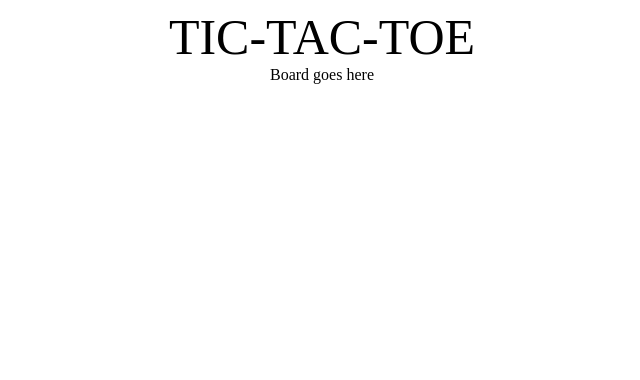
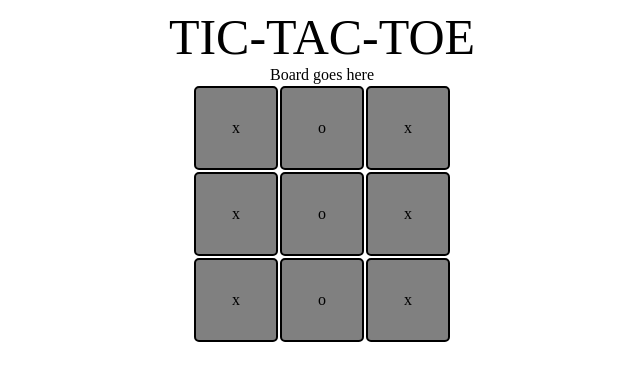
Before and after one commit to SKYWVRD/tic-tac-toe, a plain HTML site: page index.html in a window 1280 px wide. Shown: the whole page, without its empty margins (318-958 px from the left). Drawn offline with Linux system fonts and the light colour scheme.

Commit message:
Complete table generation script and styling

```diff
--- a/script.js
+++ b/script.js
@@ -15,6 +15,18 @@ const gameBoard = ( () => {
         for(let i = 0; i < 3; i++){
             let tableRow = document.createElement('tr');
             let cell1 = document.createElement('td');
+            let cell2 = document.createElement('td');
+            let cell3 = document.createElement('td');
+
+            cell1.innerHTML = "x";
+            cell2.innerHTML = "o";
+            cell3.innerHTML = "x";
+
+            tableRow.appendChild(cell1);
+            tableRow.appendChild(cell2);
+            tableRow.appendChild(cell3);
+
+            boardBody.appendChild(tableRow);
         }
 
         boardTable.appendChild(boardBody);
@@ -39,3 +51,5 @@ const playerFactory = (name) => {
 
     return {getPoints, getName, incrementPoints};
 };
+
+gameBoard.generateBoard();
--- a/styles.css
+++ b/styles.css
@@ -8,3 +8,21 @@ body, .board-container {
 .title {
     font-size: 50px;
 }
+
+#board > table {
+    text-align: center;
+}
+
+td {
+    border: 2px solid black;
+    border-radius: 5px;
+    padding: 15px;
+    height: 50px;
+    width: 50px;
+    transition: 0.5s;
+    background-color: grey;
+}
+
+td:hover {
+   transform: scale(0.85);
+}
```
